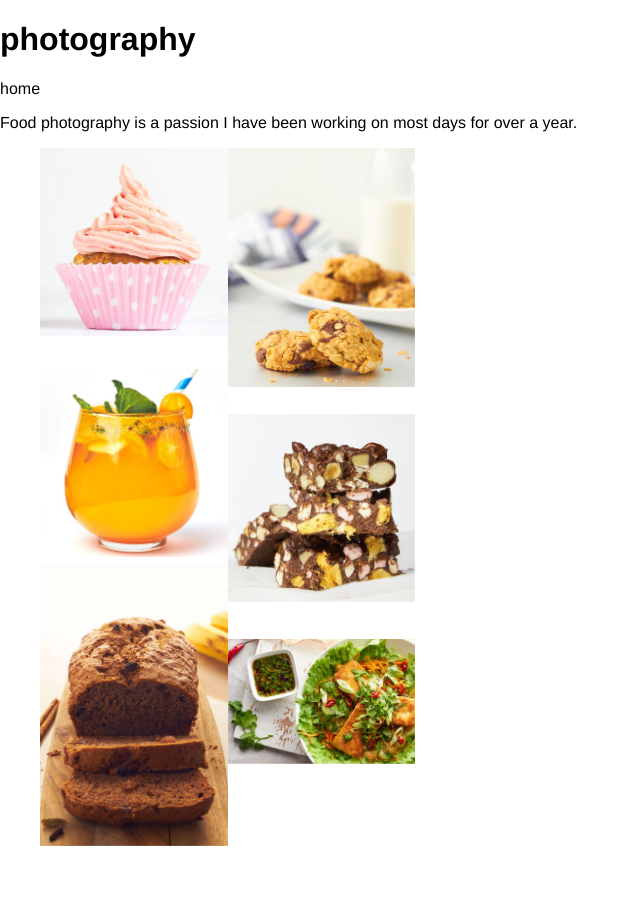
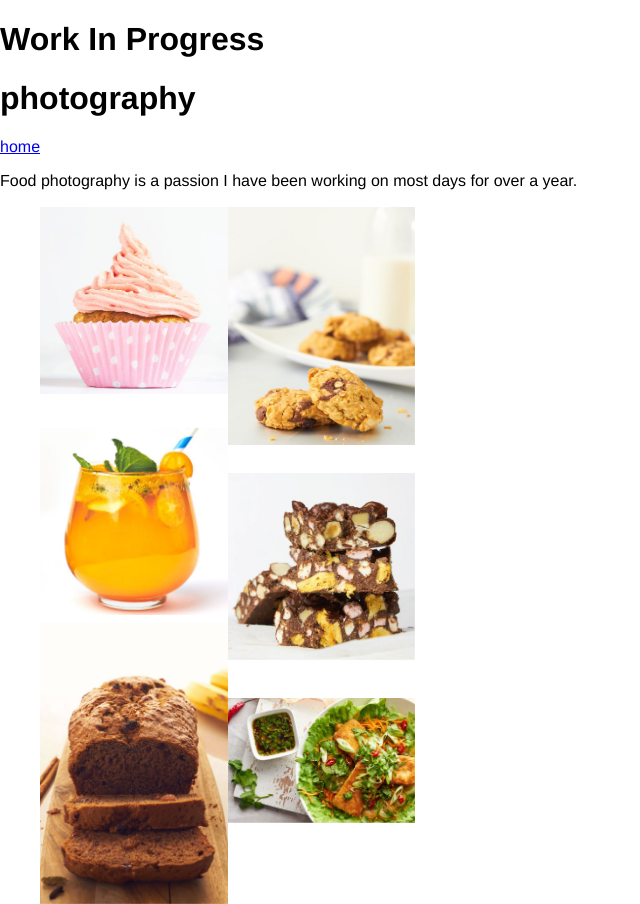
Before and after one commit to joshbailey0/portfolio_josh, a website: page docs/photography.html in a window 1280 px wide. Shown: the whole page, without its empty margins (0-640 px from the left). Before the commit the page ends 846 px from the top, so only its background shows below. Drawn offline with Linux system fonts and the light colour scheme.

Commit message:
Testing purposes
Linked index to photography and vice versa.

```diff
--- a/docs/photography.html
+++ b/docs/photography.html
@@ -9,8 +9,9 @@
     <body class="photography">
         <header class="photography_header">
             <nav class="photography_nav">
+                <h1>Work In Progress</h1>
                 <h1><span>photo</span>graphy</h1>
-                <p>home</p>
+                <p><a href="index.html">home</a></p>
             </nav>
         </header>
         <main class="photography_text-content">
```
Also changed, not shown: docs/index.html (+1 -1 lines).
